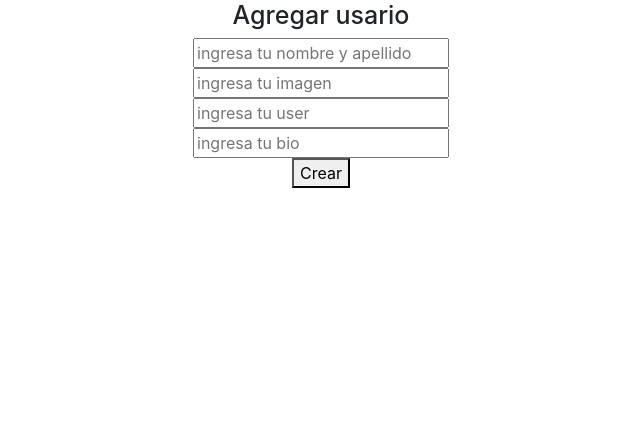
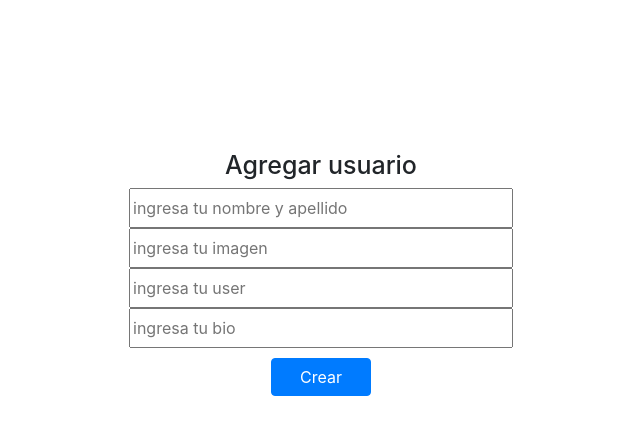
Before and after one commit to dminones/ejercicio-blog, a website: page client/admin/createUser/createUser.html in a window 1280 px wide. Shown: the whole page, without its empty margins (319-959 px from the left). Drawn offline with nearby package versions, Linux system fonts and the light colour scheme; some packages are replaced by stand-ins of ours; a script that the page names is missing.

Commit message:
cambios de css y bootstrap

```diff
--- a/client/admin/createUser/createUser.html
+++ b/client/admin/createUser/createUser.html
@@ -10,15 +10,17 @@
     <script src="http://malsup.github.com/jquery.form.js"></script>
     <title>Edicion de usuario</title>
 </head>
-<body>
-    <h1 id="create-h1">Agregar usario</h1>
-    <div id="create-user">
+<body id="createUser">
+    <h1 class = "h1" id="create-h1">Agregar usuario</h1>
+    <div id="create-user" >
     <form id="create-form" method="post">
-        <input class = "input" type="text" id = "nombre" name = "nombre" placeholder="ingresa tu nombre y apellido" ><br>
-        <input class = "input" type="text" id = "imagen" name = "imagen" placeholder="ingresa tu imagen"><br>
-        <input class = "input" type="text" id = "userName" name = "userName" placeholder="ingresa tu user"><br>
-        <input class = "input" type="text" id = "bio" name ="bio" placeholder="ingresa tu bio"><br>
-        <button type="submit">Crear</button>
+    <div class="form-group">
+        <input class = "input" type="text" id = "nombre" name = "nombre" placeholder="ingresa tu nombre y apellido" required><br>
+        <input class = "input" type="text" id = "imagen" name = "imagen" placeholder="ingresa tu imagen" required><br>
+        <input class = "input" type="text" id = "userName" name = "userName" placeholder="ingresa tu user" required><br>
+        <input class = "input" type="text" id = "bio" name ="bio" placeholder="ingresa tu bio" required><br>
+        <button type="submit" id="create-button" class="btn btn-primary" required>Crear</button>
+    </div>
     </form>
     </div>
 
--- a/client/main.css
+++ b/client/main.css
@@ -77,11 +77,18 @@ hr {
 #create-h1{
   text-align: center;
   font-size: 25px;
+  margin-top: 150px;
 }
 
 #create-user {
   text-align: center;
 }
 .input {
-  width: 20%;
+  width: 30%;
+  height: 40px;
 }
+
+#create-button{
+  margin: 10px;
+  width: 100px;
+}
```
Also changed, not shown: 1 other file.
